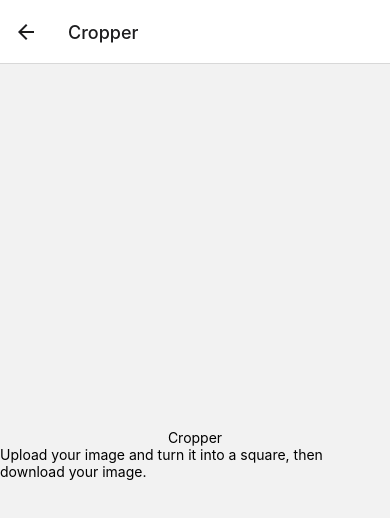
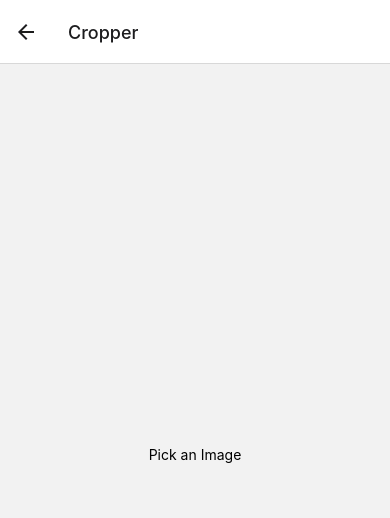
Before and after one commit to palloncino/SquareUp, a React Native app: screen /Cropper in a window 390 px wide. Shown: the top 518 px of the page. Built offline with nearby package versions, Linux system fonts and the light colour scheme.

Commit message:
make image squared and download in gallery

```diff
--- /dev/null
+++ b/declarations.d.ts
@@ -0,0 +1 @@
+declare module 'react-native-cameraroll';
--- a/package.json
+++ b/package.json
@@ -10,13 +10,16 @@
     "test": "jest"
   },
   "dependencies": {
+    "@react-native-camera-roll/camera-roll": "^6.0.0",
     "@react-navigation/native": "^6.1.9",
     "@react-navigation/stack": "^6.3.20",
     "react": "18.2.0",
     "react-native": "0.72.6",
     "react-native-gesture-handler": "^2.13.3",
+    "react-native-image-crop-picker": "^0.40.0",
     "react-native-safe-area-context": "^4.7.3",
-    "react-native-screens": "^3.27.0"
+    "react-native-screens": "^3.27.0",
+    "react-native-view-shot": "^3.8.0"
   },
   "devDependencies": {
     "@babel/core": "^7.20.0",
--- a/src/features/Cropper/index.tsx
+++ b/src/features/Cropper/index.tsx
@@ -1,13 +1,66 @@
-import React from 'react';
-import {View, Text, StyleSheet} from 'react-native';
+import React, {useState, useRef} from 'react';
+import {Image, StyleSheet, Text, TouchableOpacity, View} from 'react-native';
+import ImagePicker from 'react-native-image-crop-picker';
+import ViewShot from 'react-native-view-shot';
+import {CameraRoll} from '@react-native-camera-roll/camera-roll';
 
 const Cropper = () => {
+  const [image, setImage] = useState<any>(null);
+  const viewShotRef = useRef(null);
+
+  const pickImage = async () => {
+    const _img = await ImagePicker.openPicker({
+      width: 300,
+      height: 300,
+      cropping: false,
+      includeBase64: true,
+    });
+    const {path, width, height} = _img;
+    setImage({
+      uri: path,
+      width: width,
+      height: height,
+    });
+  };
+
+  const downloadImage = async () => {
+    if (viewShotRef.current) {
+      try {
+        const uri = await viewShotRef.current.capture();
+        const savedPath = await CameraRoll.saveToCameraRoll(uri, 'photo');
+        console.log('Image captured at', savedPath);
+      } catch (error) {
+        console.error('Error saving image: ', error);
+      }
+    }
+  };
+
+  const maxDimension = 300;
+  const aspectRatio = image?.width / image?.height;
+  const newWidth = aspectRatio >= 1 ? maxDimension : maxDimension * aspectRatio;
+  const newHeight =
+    aspectRatio >= 1 ? maxDimension / aspectRatio : maxDimension;
+
   return (
     <View style={styles.container}>
-      <Text>Cropper</Text>
-      <Text>
-        Upload your image and turn it into a square, then download your image.
-      </Text>
+      <TouchableOpacity onPress={pickImage}>
+        <Text>Pick an Image</Text>
+      </TouchableOpacity>
+      {image && (
+        <ViewShot ref={viewShotRef} options={{format: 'jpg', quality: 0.9}}>
+          <View style={styles.imageContainer}>
+            <Image
+              source={image}
+              style={{width: newWidth, height: newHeight}}
+            />
+          </View>
+        </ViewShot>
+      )}
+      {image && (
+        <TouchableOpacity onPress={downloadImage}>
+          <Text>Download Image</Text>
+        </TouchableOpacity>
+      )}
     </View>
   );
 };
@@ -18,6 +71,13 @@ const styles = StyleSheet.create({
     justifyContent: 'center',
     alignItems: 'center',
   },
+  imageContainer: {
+    width: 300,
+    height: 300,
+    backgroundColor: 'black',
+    justifyContent: 'center',
+    alignItems: 'center',
+  },
 });
 
 export default Cropper;
--- a/tsconfig.json
+++ b/tsconfig.json
@@ -1,3 +1,6 @@
 {
-  "extends": "@tsconfig/react-native/tsconfig.json"
+  "extends": "@tsconfig/react-native/tsconfig.json",
+  "compilerOptions": {
+    "jsx": "react",
+  },
 }
```
Also changed, not shown: .eslintrc.js, 4 other files (tests, documents, lock files or other folders).
